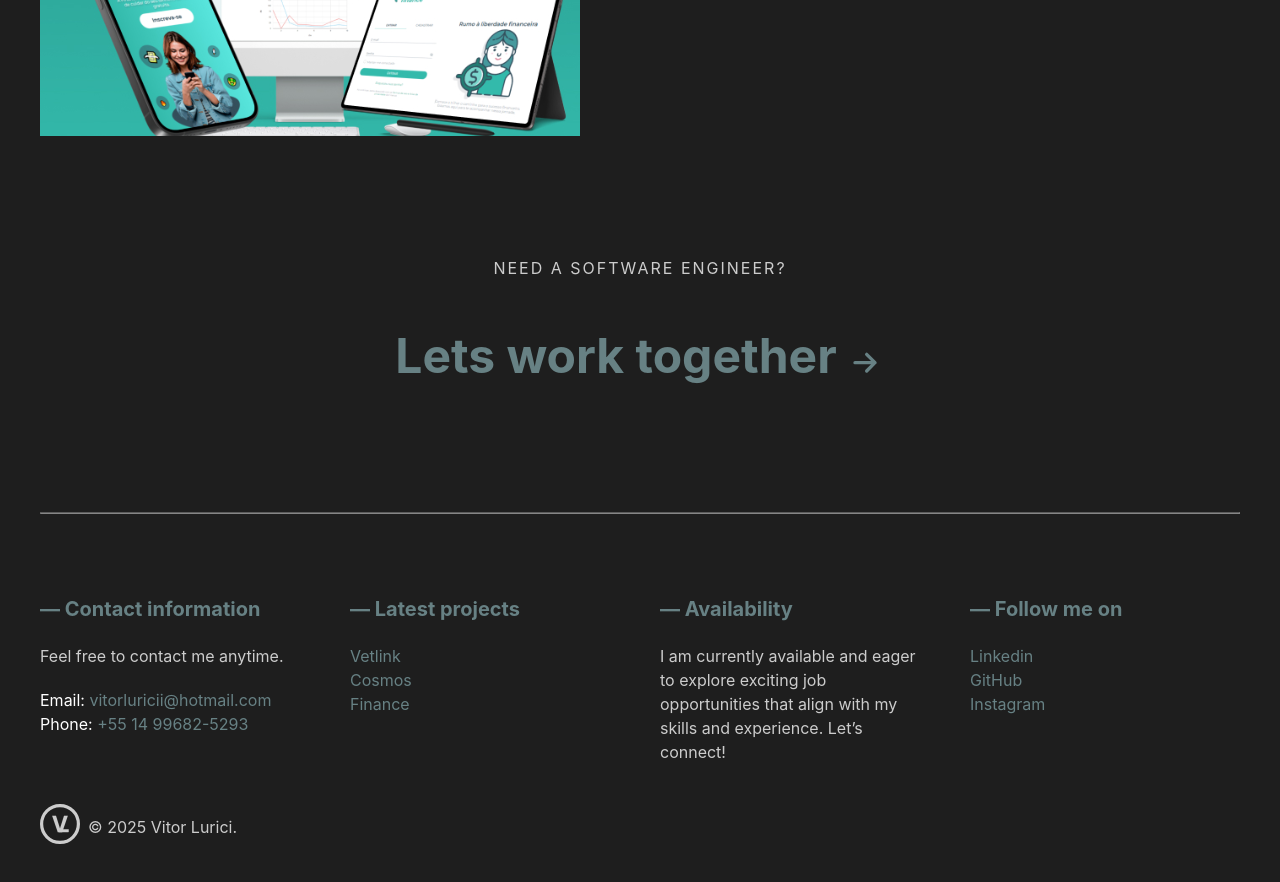
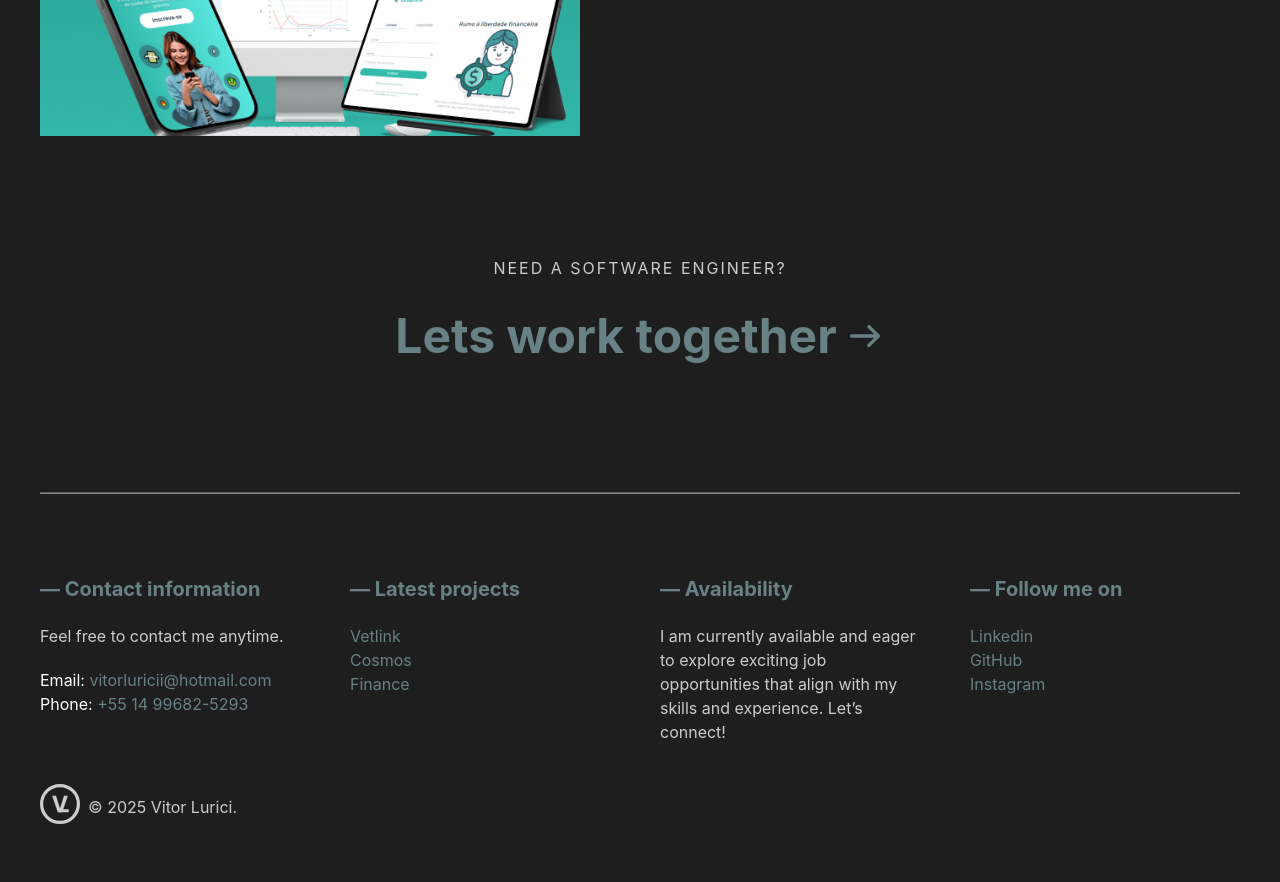
Before and after one commit to vitorlurici/portfolio, a React (Vite) app: page /portfolio/ in a window 1280 px wide. Shown: the part 2280-3162 px from the top of the page. Built offline with nearby package versions, Linux system fonts and the light colour scheme.

Commit message:
home-update

```diff
--- a/src/assets/svg/RightArrowIcon.tsx
+++ b/src/assets/svg/RightArrowIcon.tsx
@@ -1,19 +1,13 @@
 export const RightArrowIcon = () => {
   return (
     <svg
+      fill="#000000"
       width="800px"
       height="800px"
-      viewBox="0 0 24 16"
-      fill="none"
+      viewBox="0 0 24 24"
       xmlns="http://www.w3.org/2000/svg"
     >
-      <path
-        d="M6 12H18M18 12L13 7M18 12L13 17"
-        stroke="#000000"
-        stroke-width="2"
-        stroke-linecap="round"
-        stroke-linejoin="round"
-      />
+      <path d="M20.707 11.293L15.05 5.636a1 1 0 0 0-1.414 1.414l3.95 3.95H4a1 1 0 0 0 0 2h13.586l-3.95 3.95a1 1 0 1 0 1.414 1.414l5.657-5.657a1 1 0 0 0 0-1.414z" />
     </svg>
   );
 };
--- a/src/pages/Home/Home.scss
+++ b/src/pages/Home/Home.scss
@@ -104,14 +104,14 @@
     display: flex;
     padding-top: 120px;
     flex-direction: column;
-    gap: 40px;
+    gap: 20px;
     align-items: center;
 
     p {
       letter-spacing: 2px;
     }
 
-    a {
+    .link {
       display: flex;
       gap: 8px;
       align-items: center;
@@ -124,10 +124,7 @@
       svg {
         width: 40px;
         height: 40px;
-
-        path {
-          stroke: #678184;
-        }
+        fill: #678184;
       }
     }
   }
@@ -222,6 +219,13 @@
         }
       }
     }
+    .contact-link {
+      a {
+        h1 {
+          font-size: 24px;
+        }
+      }
+    }
   }
 }
 
--- a/src/pages/Home/Home.tsx
+++ b/src/pages/Home/Home.tsx
@@ -96,8 +96,10 @@ export const Home = () => {
         <div className="contact-link">
           <p>{translations[language].need}</p>
           <Link to={buildLink("/contact")}>
-            <h1>{translations[language].letsWork}</h1>
-            <RightArrowIcon />
+            <div className="link">
+              <h1>{translations[language].letsWork}</h1>
+              <RightArrowIcon />
+            </div>
           </Link>
         </div>
       </AnimatedSection>
```
